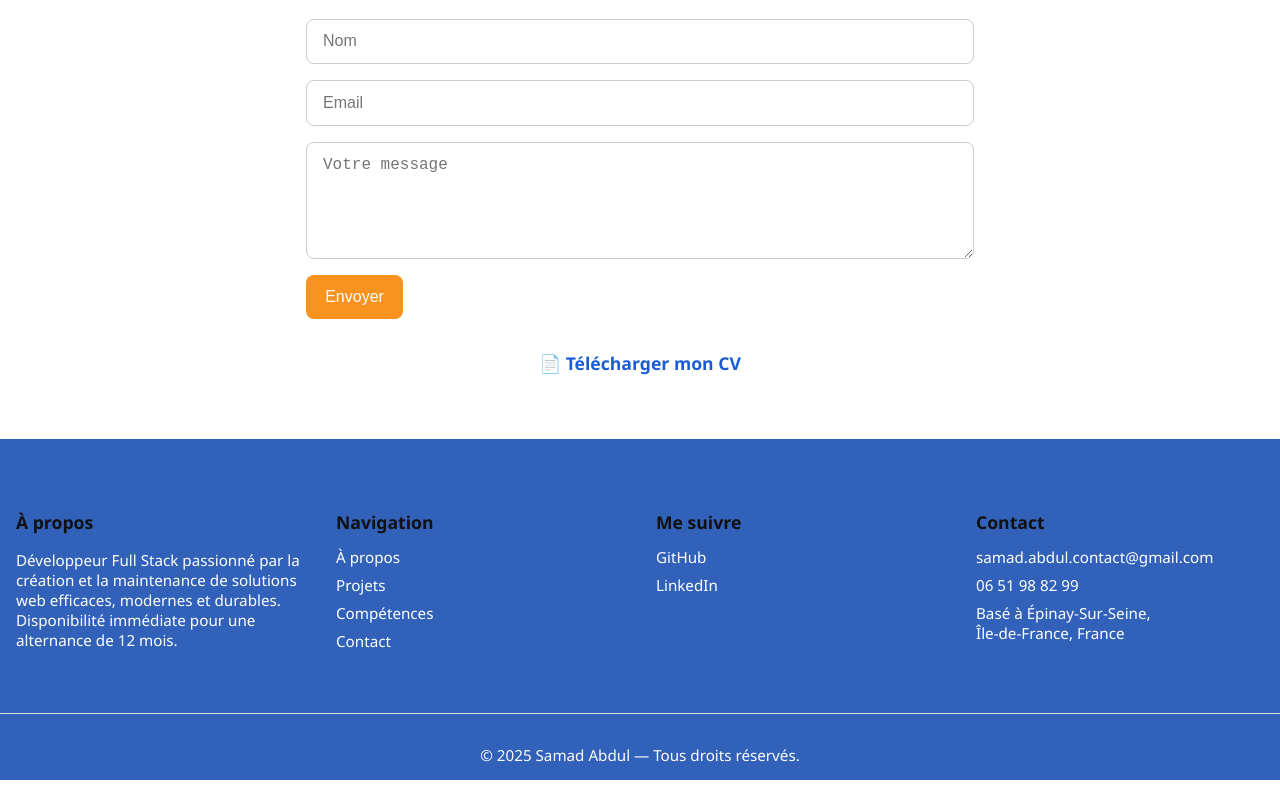
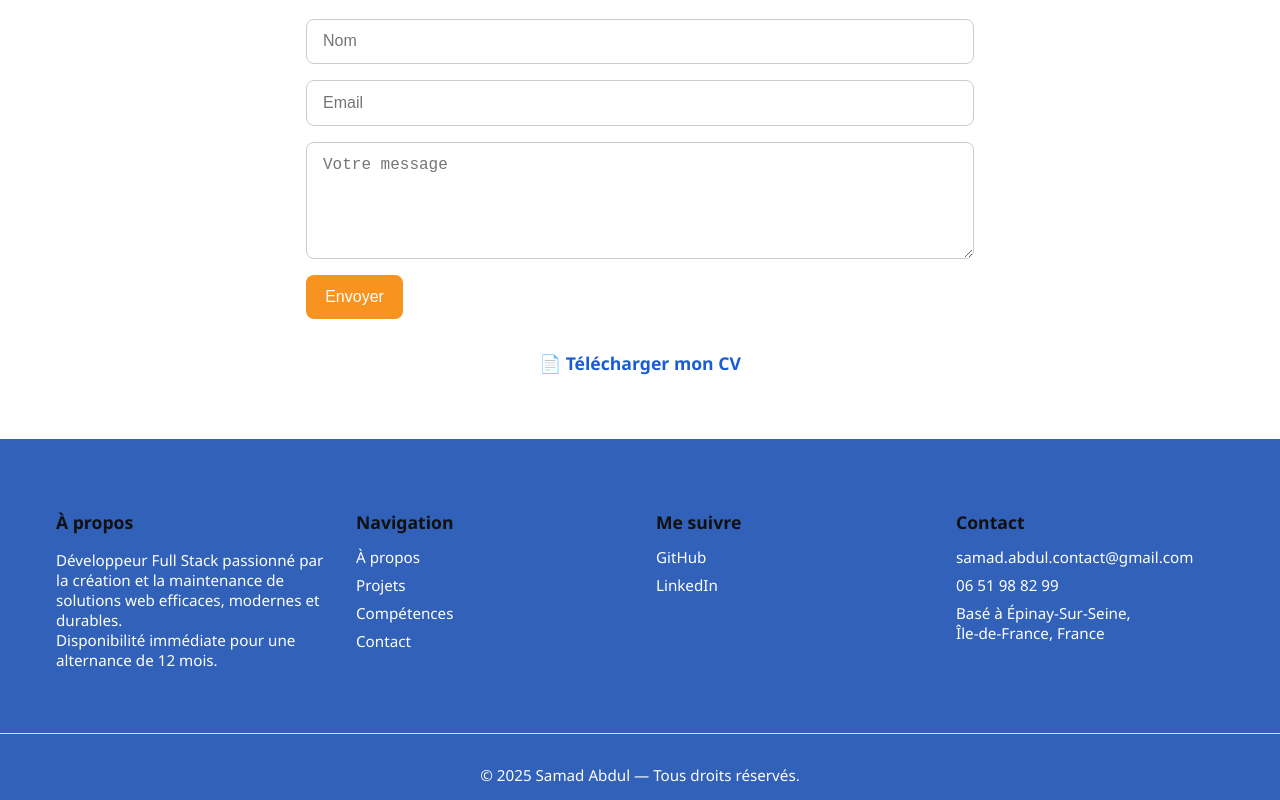
Before and after one commit to BiigSaam/Samad-Abdul-Portfolio, a React (Vite) app: page / in a window 1280 px wide. Shown: the part 6021-6821 px from the top of the page. Built offline with nearby package versions, Linux system fonts and the light colour scheme.

Commit message:
update footer

```diff
--- a/src/components/Footer.module.css
+++ b/src/components/Footer.module.css
@@ -5,7 +5,7 @@
 }
 
 .footer .container {
-  max-width: 100%;
+  max-width: 1200px;
   margin: 0 auto;
   padding: 3rem 1rem 1rem;
   display: grid;
@@ -49,6 +49,7 @@
   font-size: 0.95rem;
 }
 
+/* Responsive */
 @media (max-width: 480px) {
   .footer .container {
     grid-template-columns: 1fr;
@@ -92,7 +93,7 @@
 
 @media (min-width: 769px) and (max-width: 1023px) {
   .footer .container {
-    grid-template-columns: repeat(3, 1fr);
+    grid-template-columns: repeat(4, 1fr);
     gap: 2rem;
     padding: 3rem 1rem 1rem;
   }
@@ -107,7 +108,6 @@
 
   .bottomBar {
     font-size: 0.95rem;
-    margin-top: 2rem;
-    padding-top: 1rem;
+    margin-top: 2
   }
 }
```
